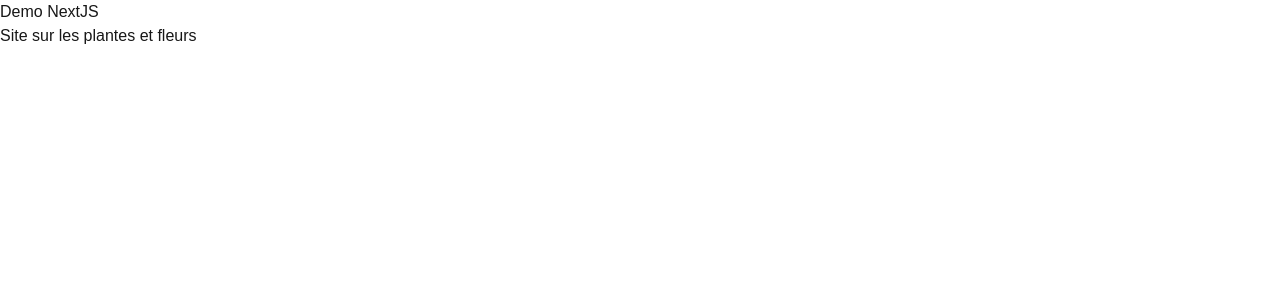
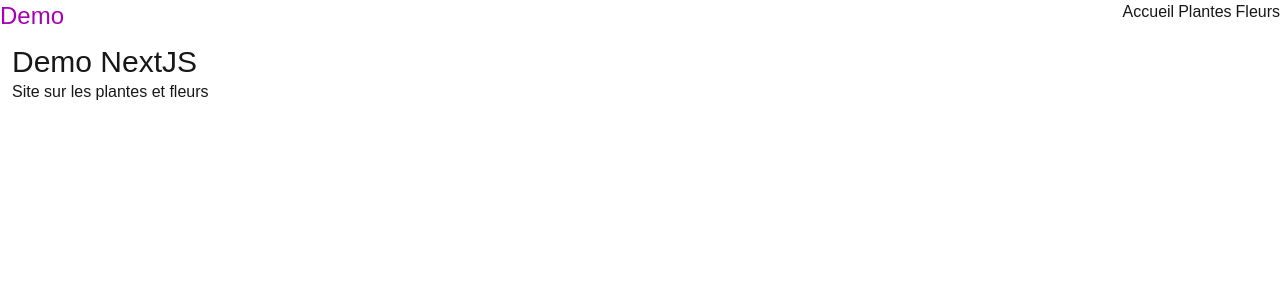
Before and after one commit to Formation-JS/BXL_FS2026_Next__Demo, a Next.js app: page / in a window 1280 px wide. Shown: the top 300 px of the page. Built offline with nearby package versions, Linux system fonts and the light colour scheme.

Commit message:
feat: Pages

```diff
--- /dev/null
+++ b/src/app/fleur/page.jsx
@@ -0,0 +1,9 @@
+export default function FleurListPage() {
+
+    return (
+        <main className='p-3'>
+            <h1 className='text-3xl'>Liste des fleurs</h1>
+
+        </main>
+    );
+}
--- a/src/app/layout.js
+++ b/src/app/layout.jsx
@@ -1,5 +1,6 @@
 import { Geist, Geist_Mono } from "next/font/google";
 import "./globals.css";
+import NavBar from '@/ui/NavBar/NavBar';
 
 const geistSans = Geist({
   variable: "--font-geist-sans",
@@ -22,7 +23,13 @@ export default function RootLayout({ children }) {
       lang="en"
       className={`${geistSans.variable} ${geistMono.variable} h-full antialiased`}
     >
-      <body className="min-h-full flex flex-col">{children}</body>
+      <body className="min-h-full flex flex-col">
+        <header className='flex flex-row justify-between'>
+          <p className='text-2xl text-fuchsia-700'>Demo</p>
+          <NavBar />
+        </header>
+        {children}
+      </body>
     </html>
   );
 }
--- a/src/app/page.jsx
+++ b/src/app/page.jsx
@@ -1,8 +1,8 @@
 export default function Home() {
   return (
-    <main>
-      <h1>Demo NextJS</h1>
-      <p>Site sur les plantes et fleurs</p>
+    <main className='p-3'>
+      <h1 className='text-3xl'>Demo NextJS</h1>
+      <p className='text-1xl'>Site sur les plantes et fleurs</p>
 
     </main>
   );
--- /dev/null
+++ b/src/app/plante/page.jsx
@@ -0,0 +1,9 @@
+export default function PlanteListPage() {
+
+    return (
+        <main className='p-3'>
+            <h1 className='text-3xl'>Liste des plantes</h1>
+
+        </main>
+    );
+}
--- /dev/null
+++ b/src/ui/NavBar/NavBar.jsx
@@ -0,0 +1,20 @@
+import Link from 'next/link'
+
+export default function NavBar() {
+
+    return (
+        <nav>
+            <ul className='flex flex-row gap-1'>
+                <li>
+                    <Link href="/">Accueil</Link>
+                </li>
+                <li>
+                    <Link href="/plante">Plantes</Link>
+                </li>
+                <li>
+                    <Link href="/fleur">Fleurs</Link>
+                </li>
+            </ul>
+        </nav>
+    )
+}
```
